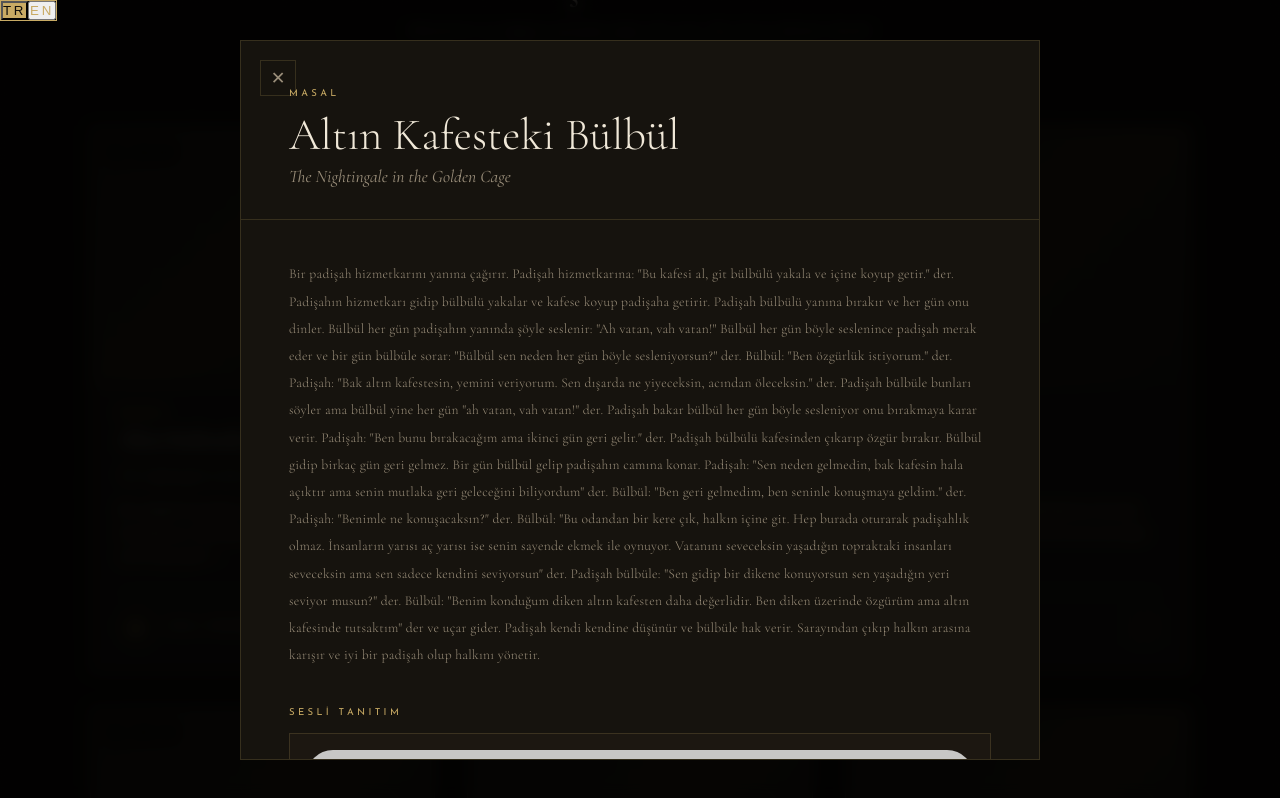
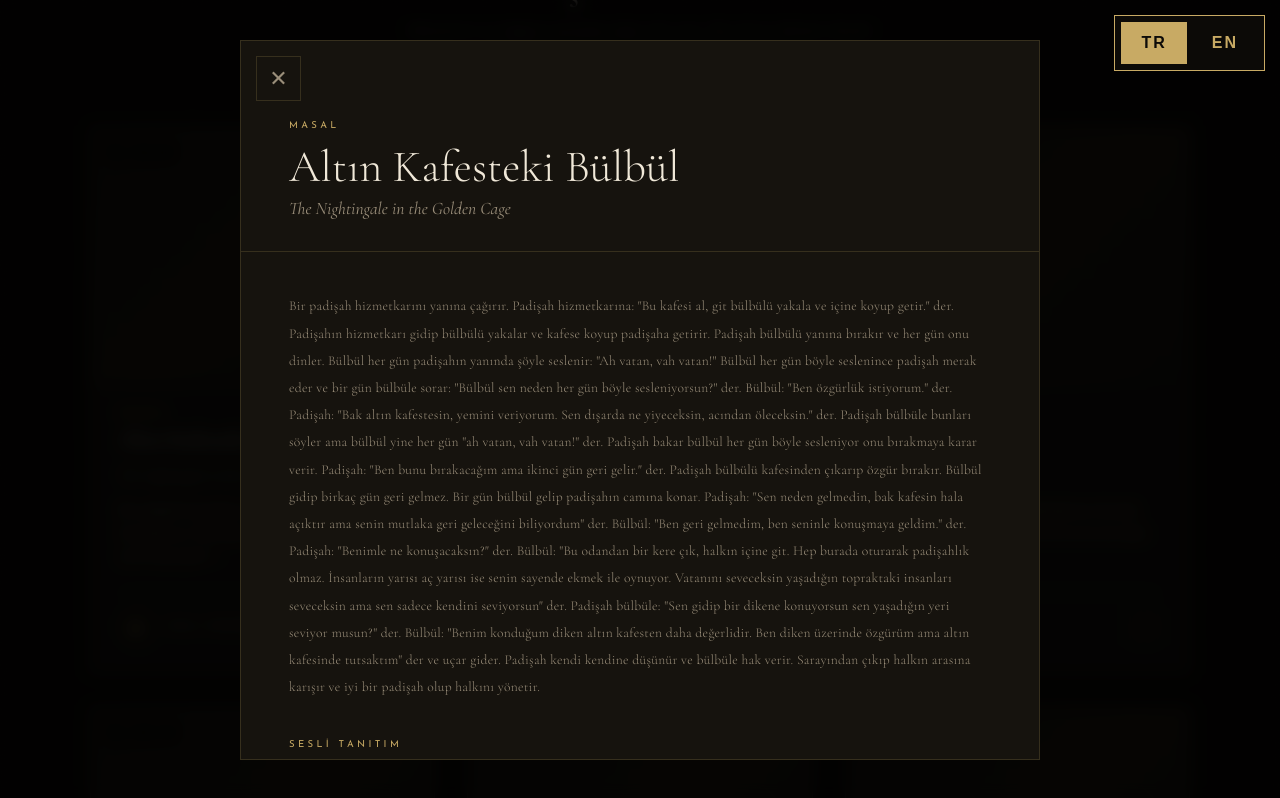
Before and after one commit to orhanpala/masal-rehberi, a Next.js app: page / in a window 1280 px wide. Both pictures are taken after a click on the element 262 px from the left and 1328 px from the top of the page. Shown: the part 928-1726 px from the top of the page. Built offline with nearby package versions, Linux system fonts and the light colour scheme.

Commit message:
Update page.jsx

```diff
--- a/app/page.jsx
+++ b/app/page.jsx
@@ -41,31 +41,23 @@ export default function MasalRehberi() {
 
   return (
     <>
-      {/* ── SAĞ ÜST SABİT VE BÜYÜK DİL SEÇİCİ ── */}
-      <div className="fixed top-5 right-5 z-[9999] flex border border-[#c8aa64] bg-[#0d0b08]/95 backdrop-blur-md shadow-2xl rounded-sm">
-        <button
-          onClick={() => handleSetLang('tr')}
-          className={`px-5 py-3 text-sm tracking-[0.2em] transition-all ${lang === 'tr' ? 'bg-[#c8aa64] text-[#0d0b08] font-bold' : 'text-[#c8aa64] hover:bg-[#c8aa64]/10'}`}
-        >
-          TR
-        </button>
-        <button
-          onClick={() => handleSetLang('en')}
-          className={`px-5 py-3 text-sm tracking-[0.2em] transition-all ${lang === 'en' ? 'bg-[#c8aa64] text-[#0d0b08] font-bold' : 'text-[#c8aa64] hover:bg-[#c8aa64]/10'}`}
-        >
-          EN
-        </button>
+            {/* ── KESİN ÇÖZÜM: SAĞ ÜST BÜYÜK DİL SEÇİCİ ── */}
+      <div style={{ position: 'fixed', top: '15px', right: '15px', zIndex: 99999, display: 'flex', gap: '5px', background: 'rgba(13, 11, 8, 0.95)', padding: '6px', border: '1px solid #c8aa64' }}>
+        <button onClick={() => handleSetLang('tr')} style={{ padding: '12px 20px', fontSize: '16px', letterSpacing: '2px', fontWeight: 'bold', background: lang === 'tr' ? '#c8aa64' : 'transparent', color: lang === 'tr' ? '#0d0b08' : '#c8aa64', border: 'none' }}>TR</button>
+        <button onClick={() => handleSetLang('en')} style={{ padding: '12px 20px', fontSize: '16px', letterSpacing: '2px', fontWeight: 'bold', background: lang === 'en' ? '#c8aa64' : 'transparent', color: lang === 'en' ? '#0d0b08' : '#c8aa64', border: 'none' }}>EN</button>
       </div>
+
 
       {/* ── MODAL (Eser Detayı) ── */}
       <div className={`modal-overlay ${activeArtifact ? 'open' : ''}`} onClick={(e) => { if(e.target === e.currentTarget) closeModal(); }}>
         <div className="modal">
-          {/* Çarpı (X) butonunu sola aldık ki sağ üstteki büyük dil butonuyla çakışmasın */}
-          <button className="modal-close" style={{ left: '1.2rem', right: 'auto' }} onClick={closeModal}>✕</button>
+                    {/* BÜYÜK ÇARPI VE KAYDIRILMIŞ BAŞLIK */}
+          <button className="modal-close" style={{ left: '15px', right: 'auto', top: '15px', width: '45px', height: '45px', fontSize: '22px' }} onClick={closeModal}>✕</button>
 
           {activeArtifact && (
             <>
-              <div className="modal-header">
+              <div className="modal-header" style={{ paddingTop: '80px' }}>
+
                 <div className="modal-era">{lang === 'tr' ? activeArtifact.era_tr : activeArtifact.era_en}</div>
                 <h2 className="modal-title">{lang === 'tr' ? activeArtifact.name_tr : activeArtifact.name_en}</h2>
                 <div className="modal-title-en">{lang === 'tr' ? activeArtifact.name_en : activeArtifact.name_tr}</div>
```
